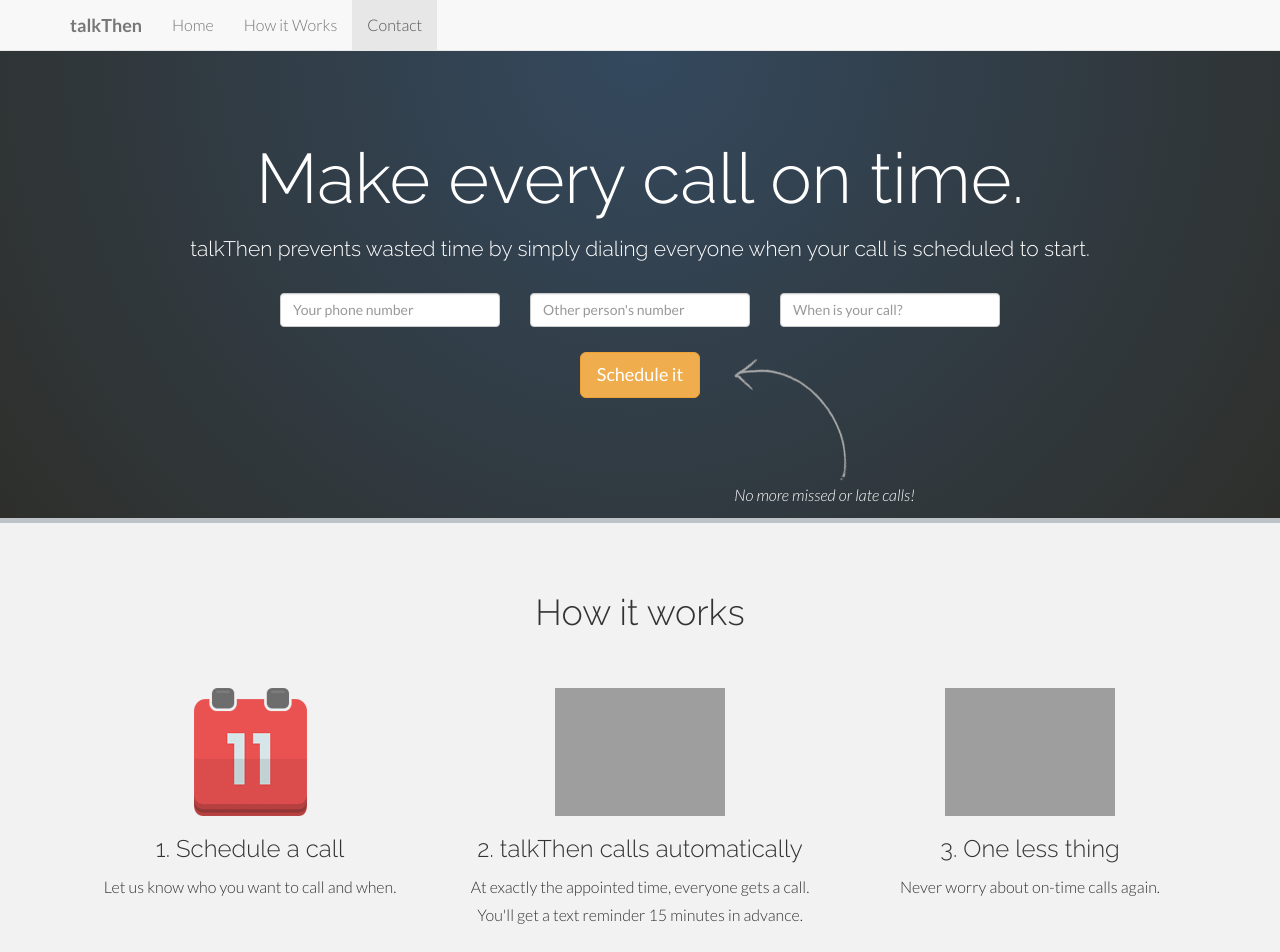
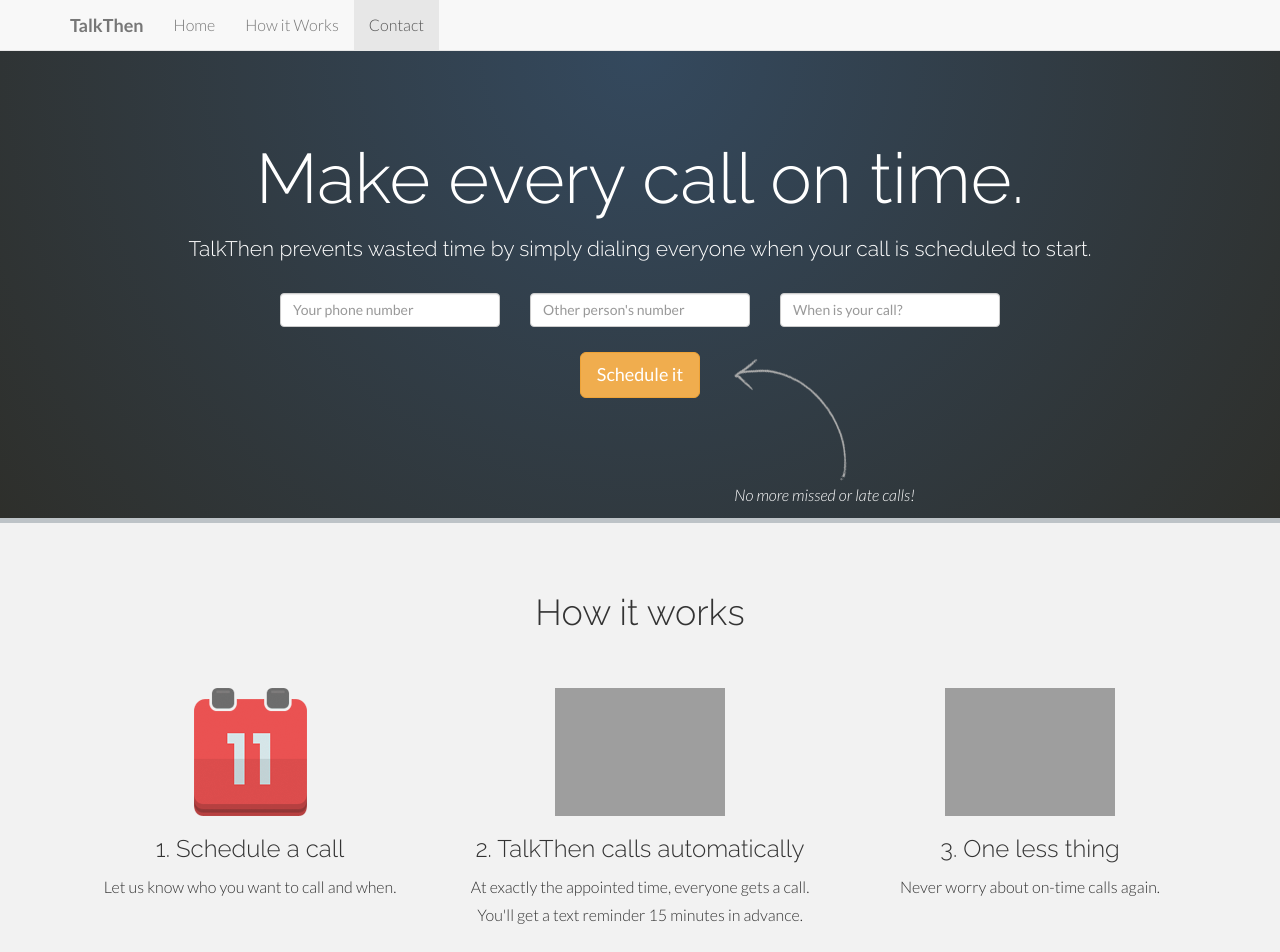
Before and after one commit to typpo/talkthen, a Django app: page / in a window 1280 px wide. Shown: the top 952 px of the page. Run offline with Django 3.2, Linux system fonts and the light colour scheme; parts of the project's set-up code (start-up, migrations or seed data) failed here and were passed over; some libraries are stand-ins or nearby versions; grey boxes are pictures that could not be loaded.

Commit message:
capital T

```diff
--- a/talkthen/templates/index.html
+++ b/talkthen/templates/index.html
@@ -5,7 +5,7 @@
     <meta name="viewport" content="width=device-width, initial-scale=1.0">
     <link rel="shortcut icon" href="assets/ico/favicon.png">
 
-    <title>Make every call on time | talkThen</title>
+    <title>Make every call on time | TalkThen</title>
 
     <!-- Bootstrap core CSS -->
     <link href="assets/css/bootstrap.css" rel="stylesheet">
@@ -28,7 +28,7 @@
 	            <span class="icon-bar"></span>
 	            <span class="icon-bar"></span>
 	          </button>
-	          <a class="navbar-brand" href="#"><b>talkThen</b></a>
+	          <a class="navbar-brand" href="#"><b>TalkThen</b></a>
 	        </div>
 	        <div class="navbar-collapse collapse">
 	          <ul class="nav navbar-nav">
@@ -49,7 +49,7 @@
 					<h1>Make every call on time.</h1>
 					<!--<h1>No more "call me maybe."</h1>-->
           <!--<h3>No more missed or late calls.</h3>-->
-					<h3 style="color:white; font-size:21px">talkThen prevents wasted time by simply dialing everyone when your call is scheduled to start.</h3>
+					<h3 style="color:white; font-size:21px">TalkThen prevents wasted time by simply dialing everyone when your call is scheduled to start.</h3>
 					<br>
 	    		</div>
 
@@ -112,7 +112,7 @@
 				</div>
 				<div class="col-lg-4">
 					<img src="http://i.imgur.com/KIR75V1.png" alt="" style="height:128px;width:auto;">
-					<h3>2. talkThen calls automatically</h3>
+					<h3>2. TalkThen calls automatically</h3>
 					<p>At exactly the appointed time, everyone gets a call. You'll get a text reminder 15 minutes in advance.</p>
 				</div>
 				<div class="col-lg-4">
```
